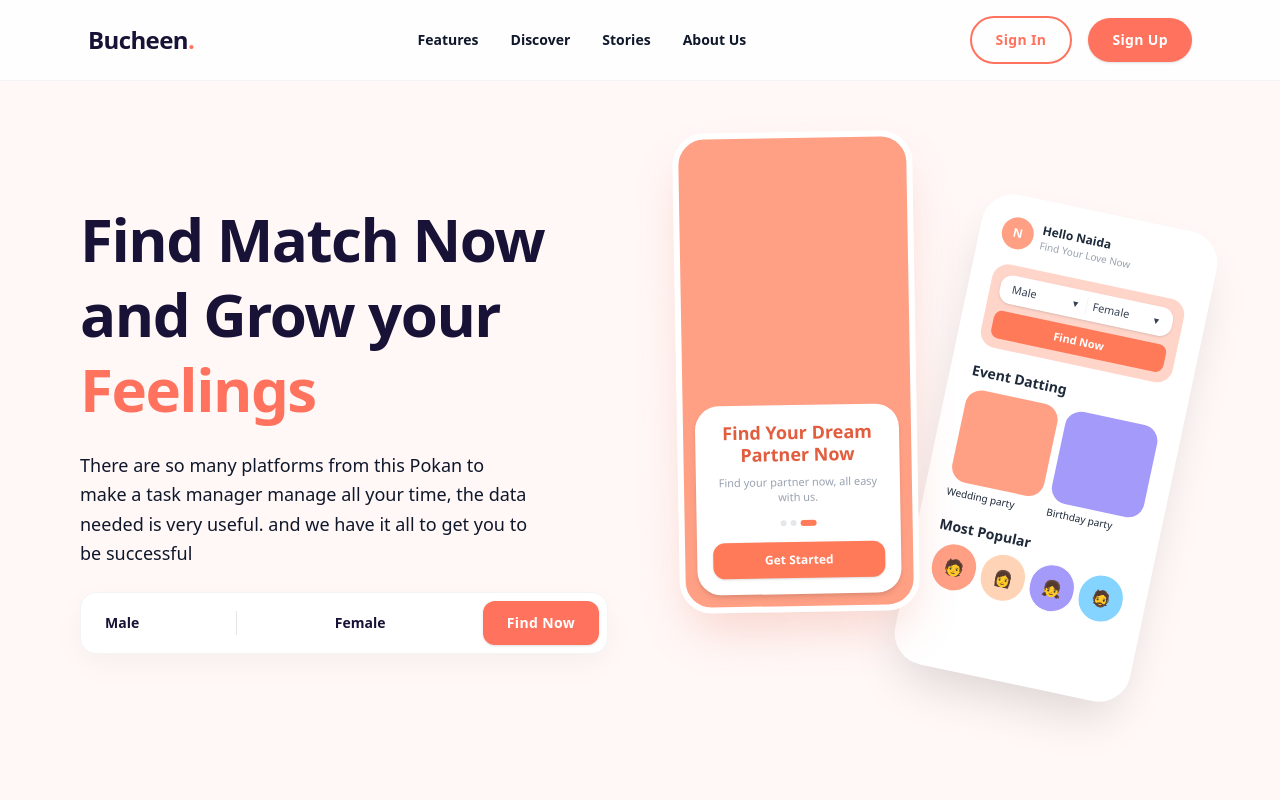
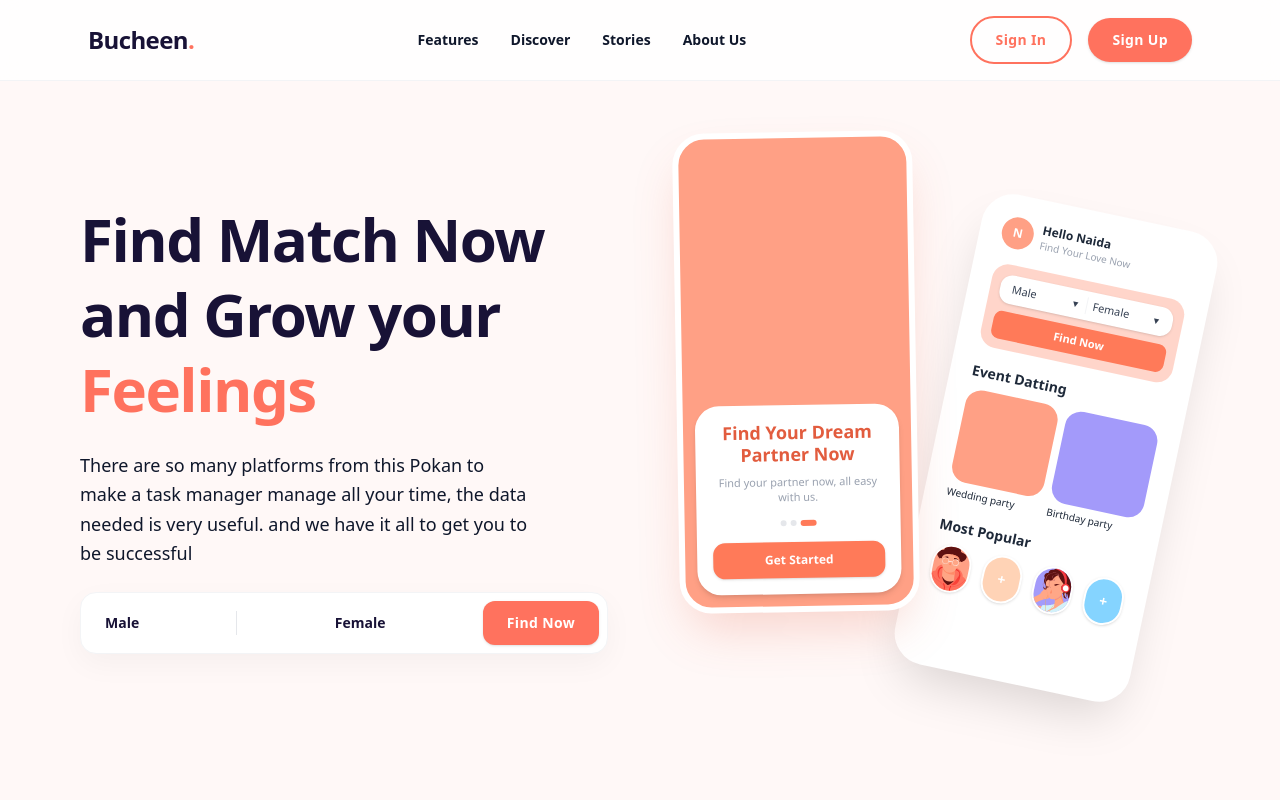
Before and after one commit to Cem-dev1/Bucheen, a Next.js app: page / in a window 1280 px wide. Shown: the top 800 px of the page. Built offline with nearby package versions, Linux system fonts and the light colour scheme.

Commit message:
Avatar ve tasarım güncellemeleri

```diff
--- a/components/sections/Hero.tsx
+++ b/components/sections/Hero.tsx
@@ -1,6 +1,8 @@
 'use client';
 
 import { Button } from '../common/Button';
+import { JavarAvatar } from '../graphics/JavarAvatar';
+import ShareylAvatar from '../graphics/ShareylAvatar';
 
 export default function Hero() {
   return (
@@ -75,13 +77,35 @@ export default function Hero() {
                 </div>
               </div>
 
+          {/* Most Popular */}
               <div>
-                <h4 className="text-gray-800 font-bold text-xs sm:text-sm mb-1 sm:mb-1.5">Most Popular</h4>
-                <div className="flex gap-1">
-                  <div className="w-8 h-8 sm:w-12 sm:h-12 rounded-full bg-[#FFA085] border border-white flex items-center justify-center text-xs sm:text-base">🧑</div>
-                  <div className="w-8 h-8 sm:w-12 sm:h-12 rounded-full bg-[#FFD3B6] border border-white flex items-center justify-center text-xs sm:text-base">👩</div>
-                  <div className="w-8 h-8 sm:w-12 sm:h-12 rounded-full bg-[#A39AFA] border border-white flex items-center justify-center text-xs sm:text-base">👧</div>
-                  <div className="w-8 h-8 sm:w-12 sm:h-12 rounded-full bg-[#85D4FF] border border-white flex items-center justify-center text-xs sm:text-base">🧔</div>
+                <h4 className="text-gray-800 font-bold text-xs sm:text-sm mb-2">Most Popular</h4>
+                {/* Boşlukları artırmak için gap-3, üst üste binmeyi kaldırdık */}
+                <div className="flex gap-3">
+
+                  {/* 1. Javar Avatar */}
+                  <div className="w-18 h-12 sm:w-18 sm:h-12 rounded-full border-2 border-white bg-[#FFA085] flex items-center justify-center overflow-hidden shadow-sm">
+                    <div className="scale-[0.25] sm:scale-[0.3]">
+                      <JavarAvatar />
+                    </div>
+                  </div>
+
+                  {/* 2. Orta Avatar */}
+                  <div className="w-18 h-12 sm:w-18 sm:h-12 rounded-full border-2 border-white bg-[#FFD3B6] flex items-center justify-center shadow-sm">
+                    <span className="text-sm font-bold text-white">+</span>
+                  </div>
+
+                  {/* 3. Shareyl Avatar */}
+                  <div className="w-18 h-12 sm:w-18 sm:h-12 rounded-full border-2 border-white bg-[#A39AFA] flex items-center justify-center overflow-hidden shadow-sm">
+                    <div className="scale-[0.25] sm:scale-[0.3]">
+                      <ShareylAvatar />
+                    </div>
+                  </div>
+
+                  {/* 4. Ekstra Avatar */}
+                  <div className="w-18 h-12 sm:w-18 sm:h-12 rounded-full border-2 border-white bg-[#85D4FF] flex items-center justify-center shadow-sm">
+                    <span className="text-sm font-bold text-white">+</span>
+                  </div>
                 </div>
               </div>
             </div>
```
